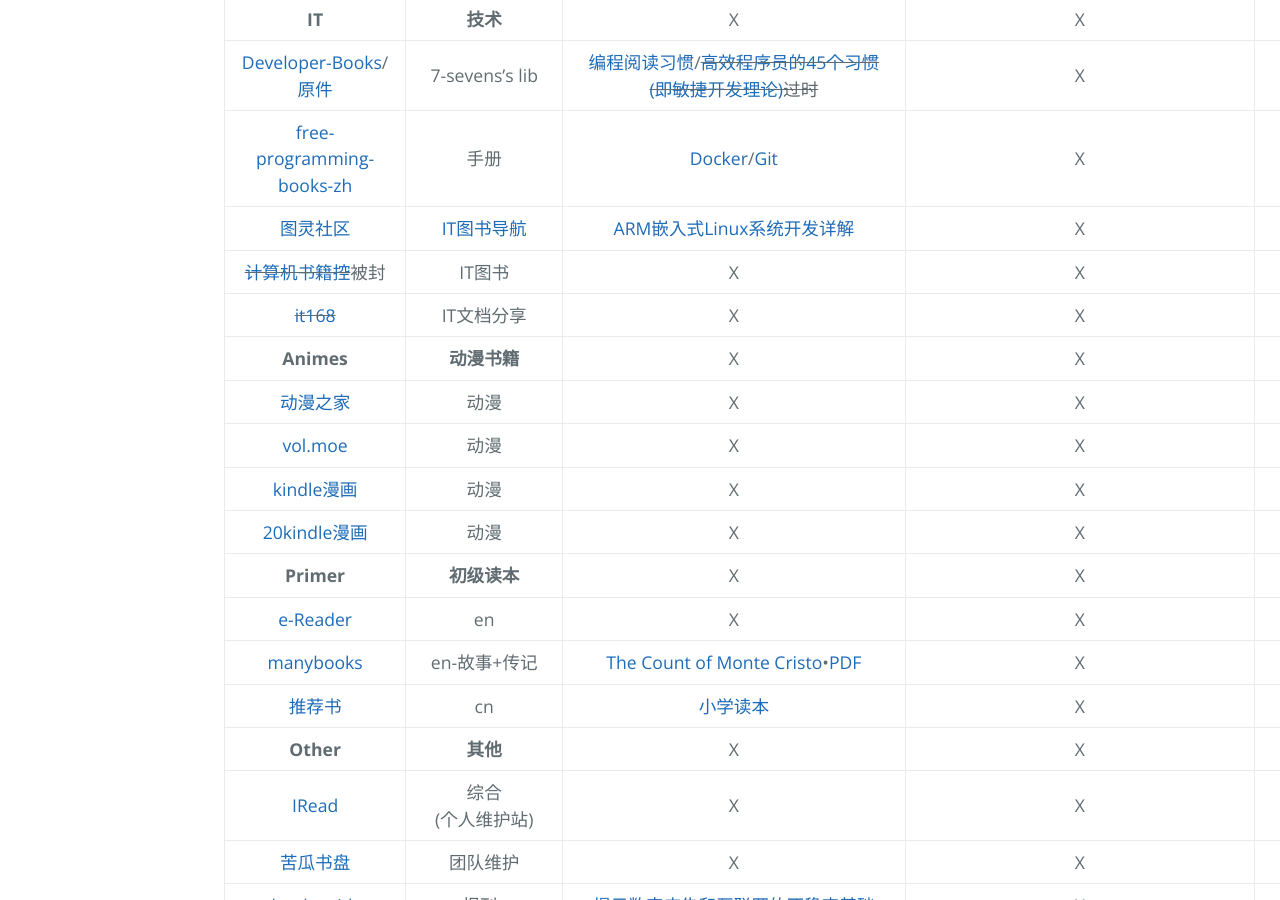
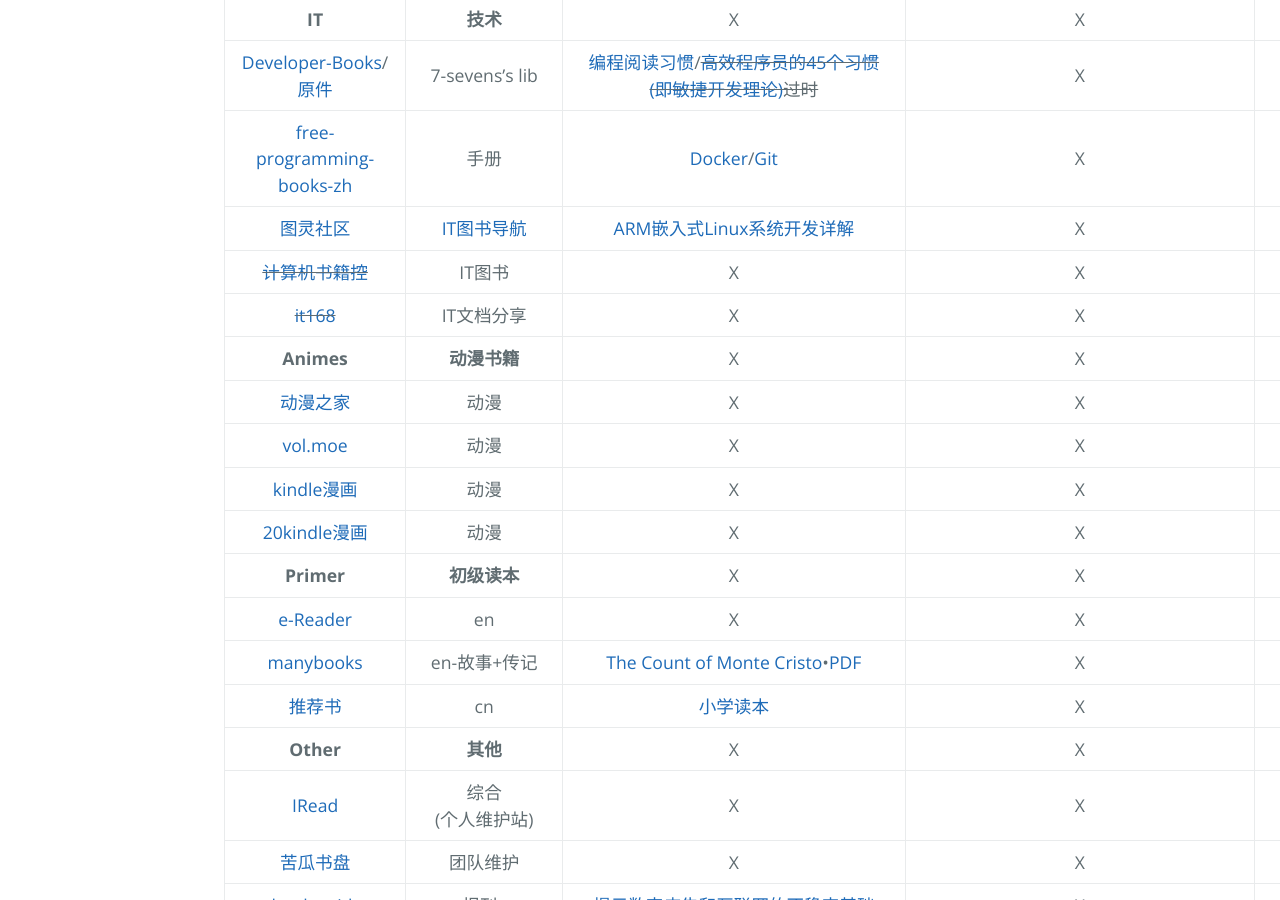
Before and after one commit to AmbroseRen/test, a Jekyll site: the page built from Library/BookSearch.md, in a window 1280 px wide and 900 px high, scrolled down 2467 px. Built offline with Jekyll 4.4.1, drawn with Linux system fonts in a browser that asks for light colours; our own code applies the rules of GitHub Pages for plain Markdown files; the repository's description, which GitHub fills in, is left out.

Commit message:
Update BookSearch.md

```diff
--- a/Library/BookSearch.md
+++ b/Library/BookSearch.md
@@ -60,7 +60,7 @@
 | [Developer-Books](https://www.developer1024.com/resource/69.html)/[原件](https://github.com/7-sevens/Developer-Books) | 7-sevens's lib | [编程阅读习惯](https://github.com/7-sevens/Developer-Books/tree/master/Other)/~~[高效程序员的45个习惯(即敏捷开发理论)](https://github.com/7-sevens/Developer-Books/blob/master/Other/%E9%AB%98%E6%95%88%E7%A8%8B%E5%BA%8F%E5%91%98%E7%9A%8445%E4%B8%AA%E4%B9%A0%E6%83%AF.pdf)过时~~ | X | X |
 | [free-programming-books-zh](https://github.com/EbookFoundation/free-programming-books/blob/master/books/free-programming-books-zh.md) | 手册 | [Docker](https://github.com/EbookFoundation/free-programming-books/blob/master/books/free-programming-books-zh.md#user-content-%E6%93%8D%E4%BD%9C%E7%B3%BB%E7%BB%9F)/[Git](https://github.com/EbookFoundation/free-programming-books/blob/master/books/free-programming-books-zh.md#user-content-%E7%89%88%E6%9C%AC%E6%8E%A7%E5%88%B6) | X | X |
 | [图灵社区](https://www.ituring.com.cn/book?tab=free) | [IT图书导航](https://github.com/sindresorhus/awesome) | [ARM嵌入式Linux系统开发详解](https://www.ituring.com.cn/book/1518) | X | X |
-| ~~[计算机书籍控](http://bestcbooks.com/categories/java/)~~被封 | IT图书 | X | X | X |
+| ~~[计算机书籍控](http://bestcbooks.com/categories/java/)~~ | IT图书 | X | X | X |
 | ~~[it168](http://wenku.it168.com/)~~ | IT文档分享 | X | X | X |
 | __Animes__ | __动漫书籍__ | X | X | X |
 | [动漫之家](http://manhua.dmzj.com/) | 动漫 | X | X | X |
```
